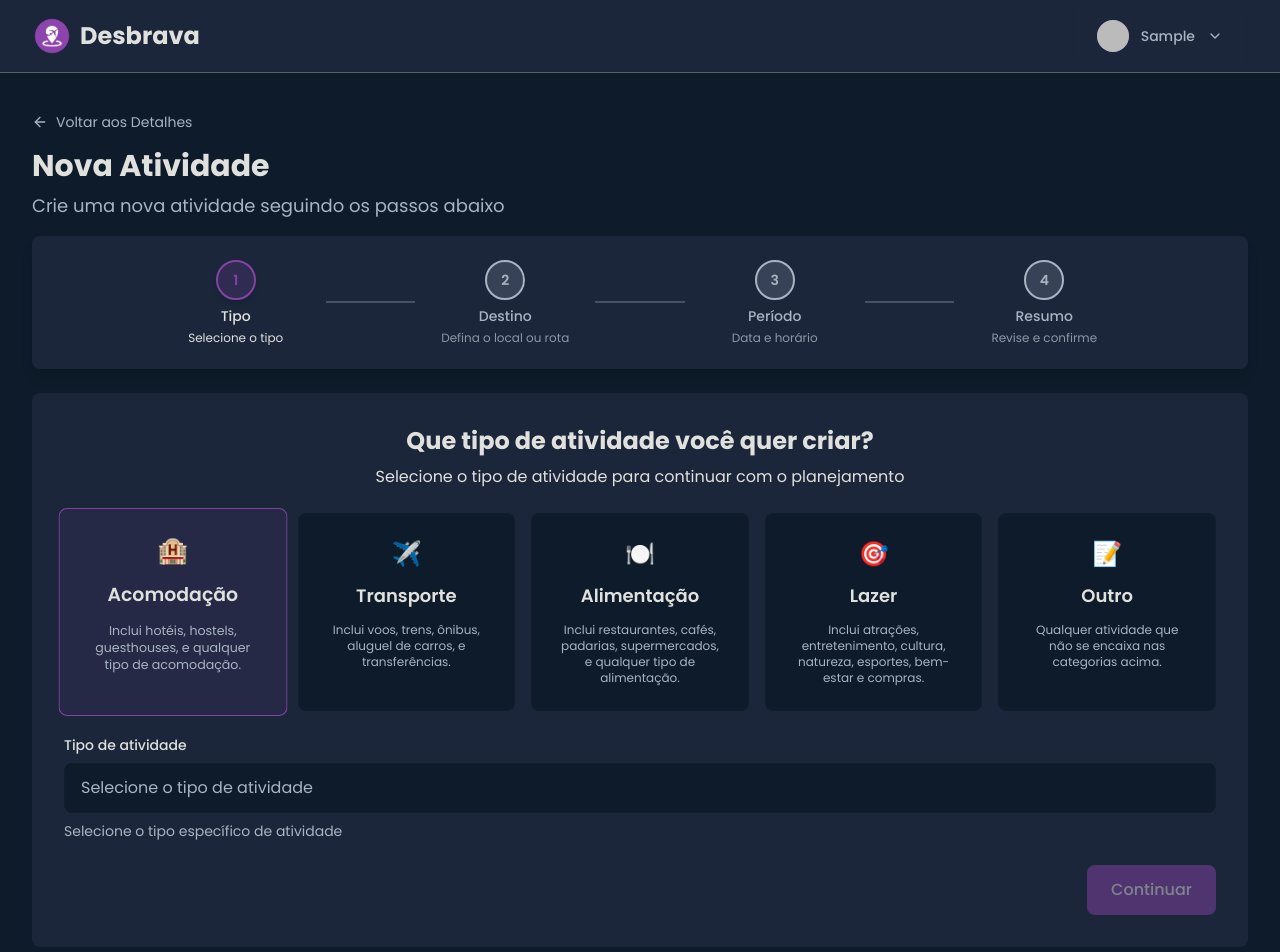
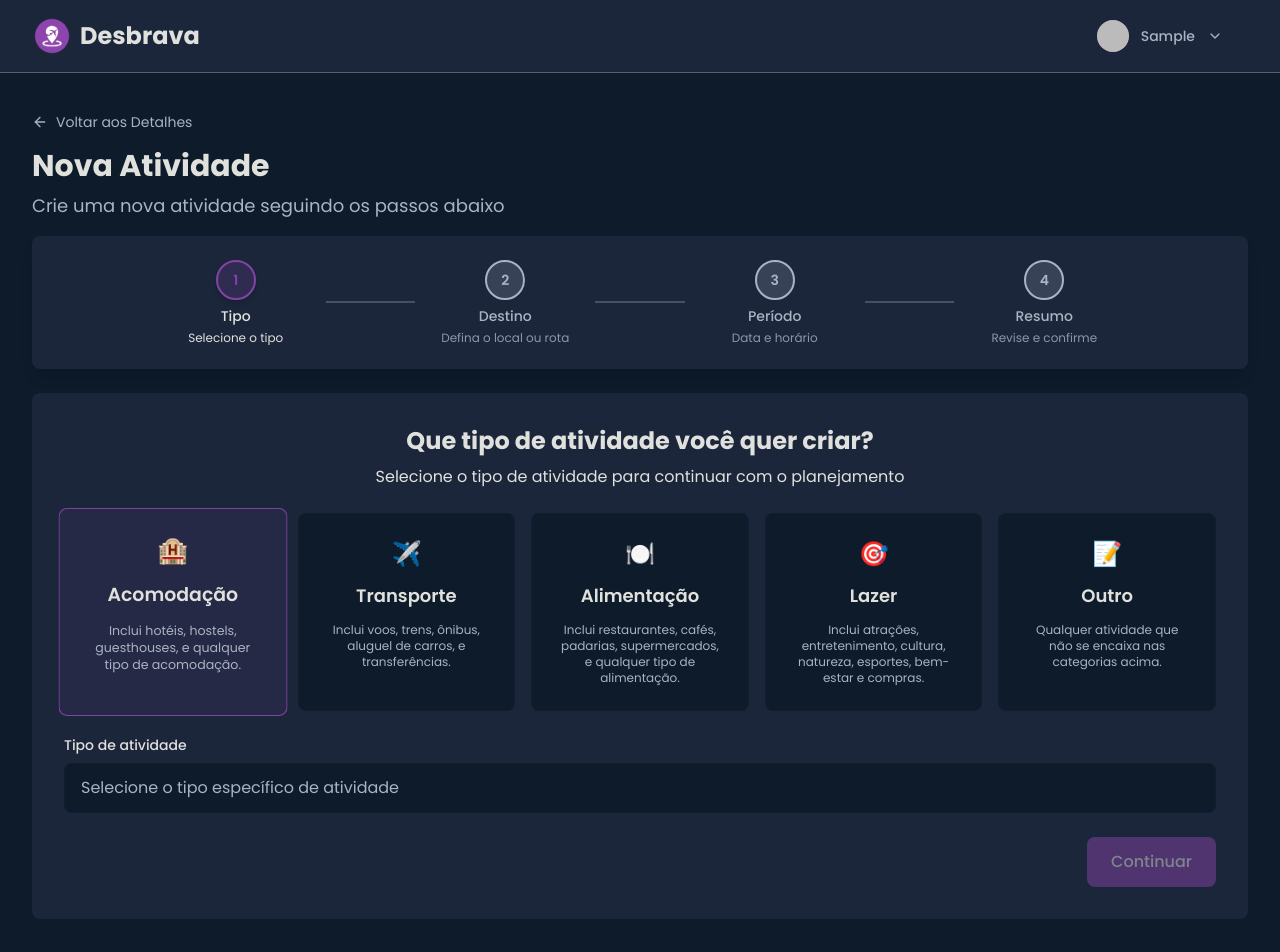
Before and after one commit to Brendhon/desbrava, a Next.js app: page /trip/1/activity/create in a window 1280 px wide. Shown: the top 952 px of the page. Built offline with nearby package versions, Linux system fonts and the light colour scheme; no server answers; sample sign-in values are in the browser's storage.

Commit message:
refactor: update SubTypeSearchSelect component by modifying helper text and placeholder for improved clarity and user guidance in the Desbrava project

```diff
--- a/components/form/selects/SubTypeSearchSelect.tsx
+++ b/components/form/selects/SubTypeSearchSelect.tsx
@@ -14,10 +14,10 @@ export default function SubTypeSearchSelect({
   error,
   size = 'md',
   variant = 'default',
-  helperText = 'Selecione o tipo específico de atividade',
+  helperText = '',
   className = '',
   id,
-  placeholder = 'Selecione o tipo de atividade',
+  placeholder = 'Selecione o tipo específico de atividade',
   register,
   defaultValue,
   activityType,
```
